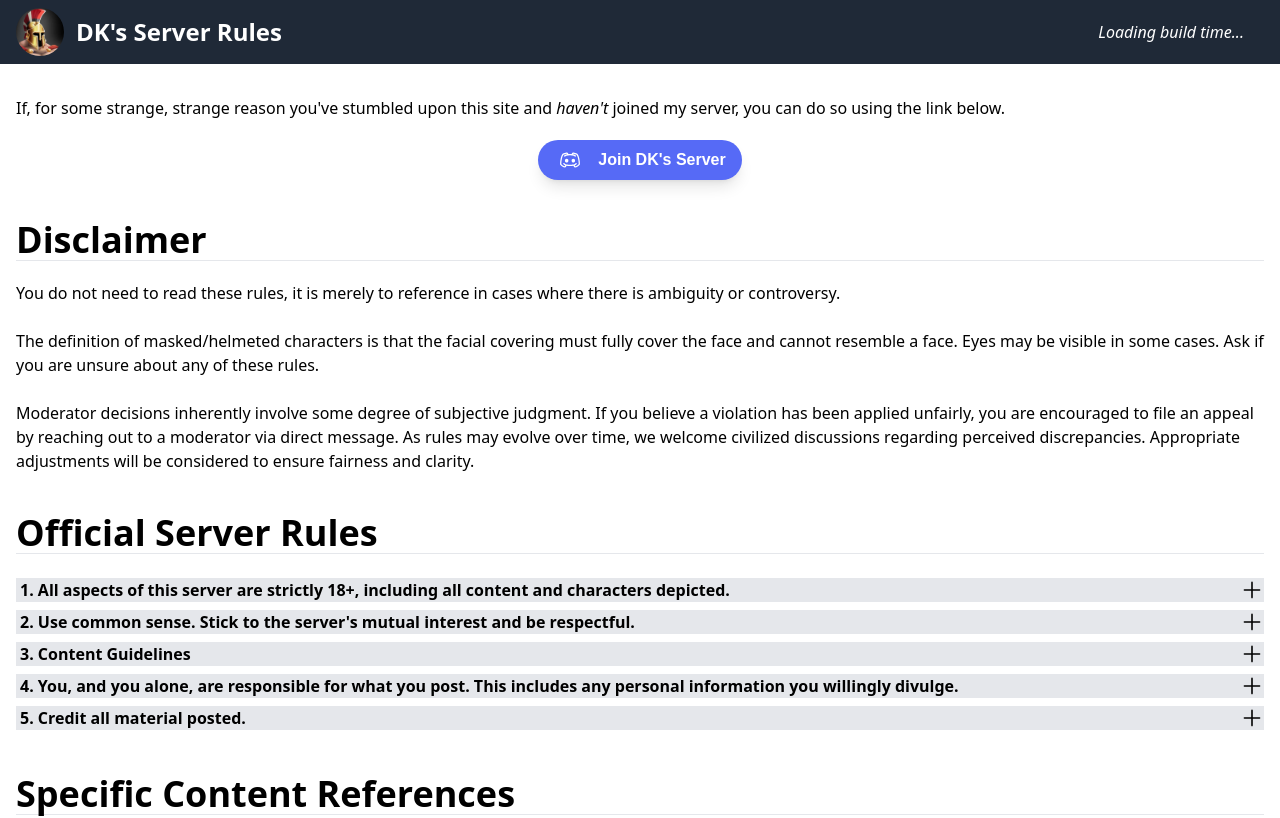
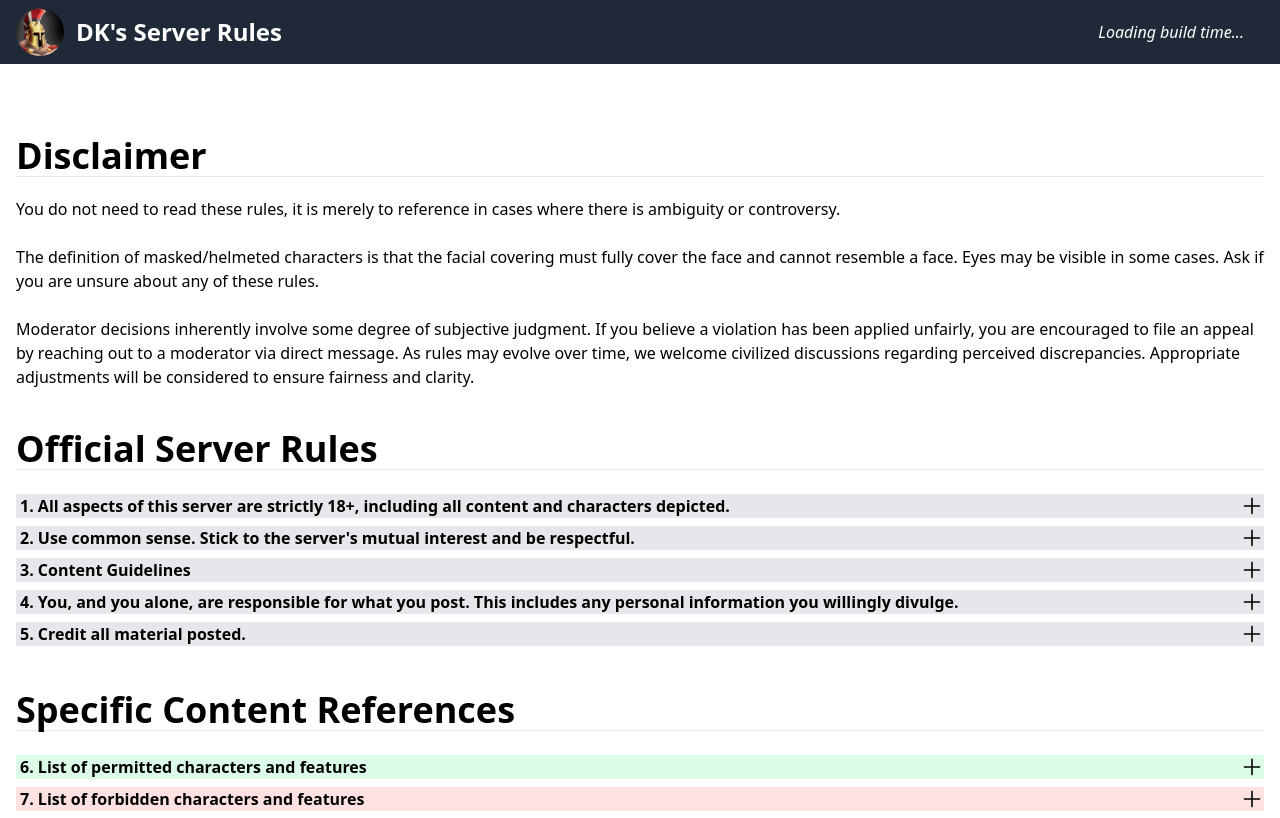
Before and after one commit to dk-wiki/server-rules, a React (Vite) app: page / in a window 1280 px wide. Shown: the top 818 px of the page. Built offline with nearby package versions, Linux system fonts and the light colour scheme; no server answers.

Commit message:
Removed link for privacy reasons

```diff
--- a/src/App.jsx
+++ b/src/App.jsx
@@ -16,12 +16,12 @@ function App() {
       <Header />
       <main className="flex-grow flex-1">
         <div className="max-w-screen-xl mx-auto px-4 py-8 text-left">
-          <p>
+{/*           <p>
             If, for some strange, strange reason you've stumbled upon this site and <i>haven't</i> joined my server, you can do so using the link below.
           </p>
           <div className="w-full flex justify-center items-center mt-5">
             <DiscordJoinButton onClick={handleJoinClick} />
-          </div>
+          </div> */}
           <h1 className="text-4xl font-bold pt-10">
             Disclaimer
           </h1>
```
